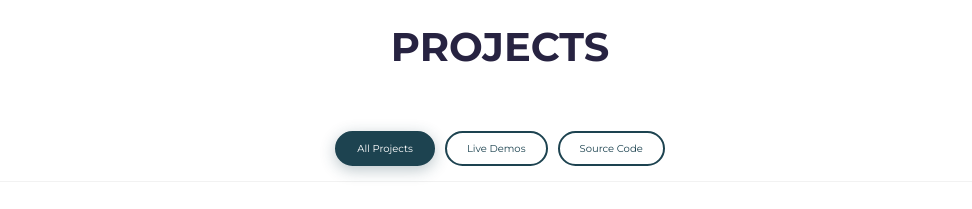
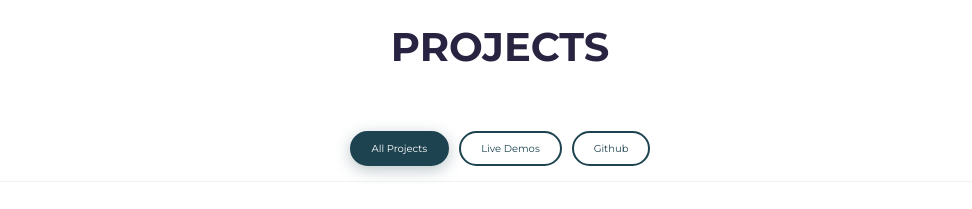
Before and after one commit to umairBANDESHA/portfolio, a website built with Vite: page src/index.html in a window 1280 px wide. Shown: the part 2460-2669 px from the top of the page, without its empty margins (140-1112 px from the left). Built offline with nearby package versions, Linux system fonts and the light colour scheme.

Commit message:
Change button label from 'Source Code' to 'GitHub'

```diff
--- a/src/index.html
+++ b/src/index.html
@@ -407,7 +407,7 @@ APIs, as well as incorporating third-party services to enrich applications with
             <div class="project-filters header">
               <button class="filter-btn active" data-filter="all">All Projects</button>
               <button class="filter-btn" data-filter="live">Live Demos</button>
-              <button class="filter-btn" data-filter="source">Source Code</button>
+              <button class="filter-btn" data-filter="source">Github</button>
             </div>
             <!-- Projects will be dynamically loaded here -->
           </div>
```
